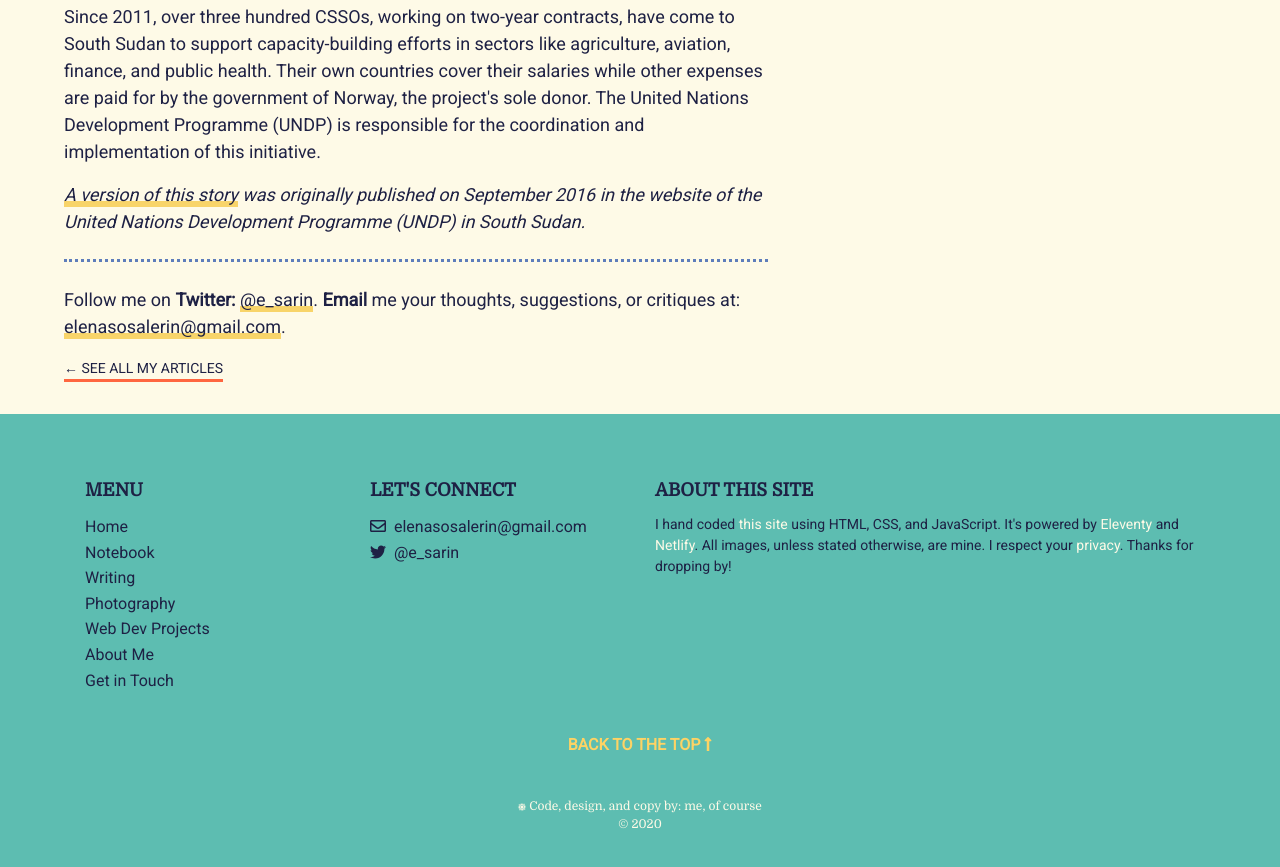
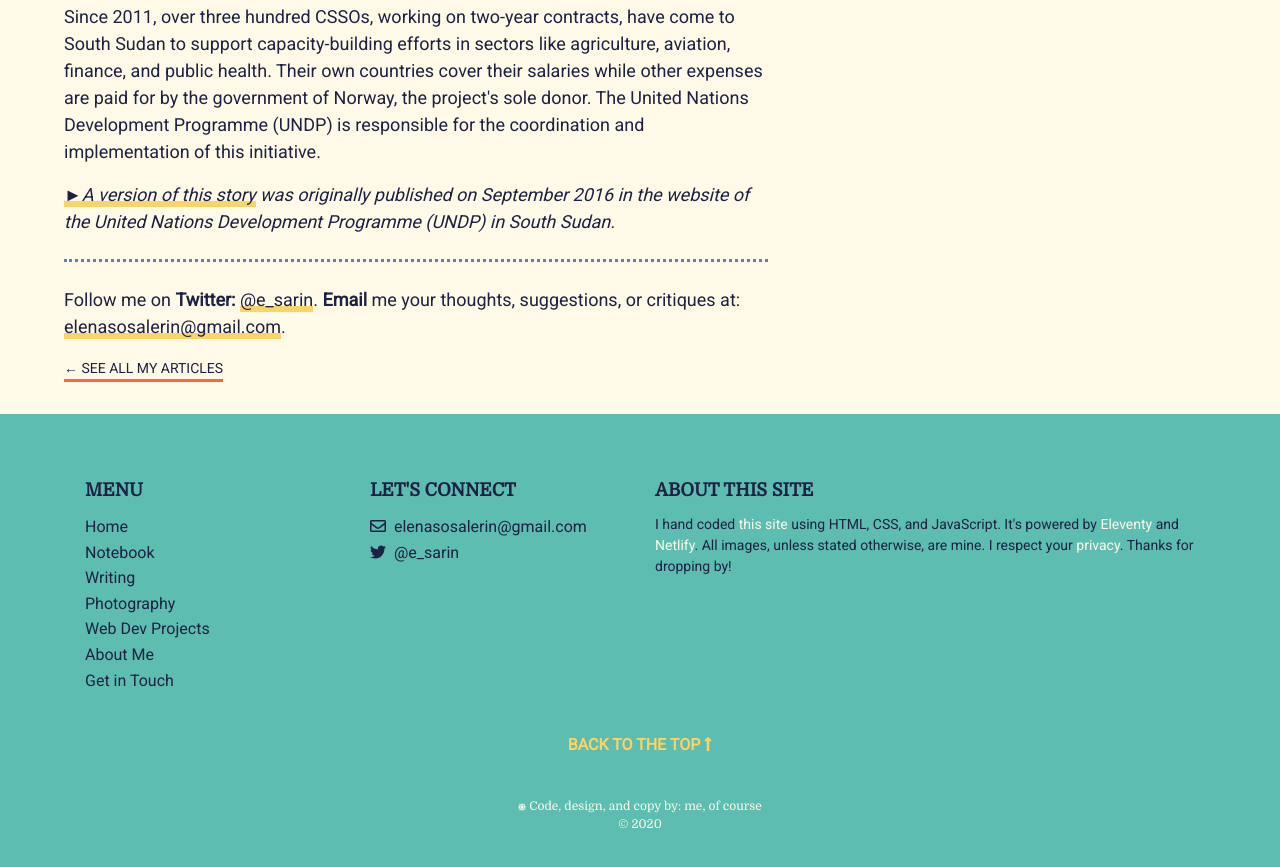
Before and after one commit to esarin7/elenasosalerin.com, an Eleventy site: page articles/setting-up-a-veterinary-diagnostic-laboratory-in-juba-south-sudan.md in a window 1280 px wide. Shown: the part 4384-5251 px from the top of the page. Built offline with nearby package versions, Linux system fonts and the light colour scheme; Eleventy itself is replaced by a stand-in of ours; files that its build step writes are made by us from their sources.

Commit message:
added triangle to previously published section

```diff
--- a/articles/setting-up-a-veterinary-diagnostic-laboratory-in-juba-south-sudan.md
+++ b/articles/setting-up-a-veterinary-diagnostic-laboratory-in-juba-south-sudan.md
@@ -73,4 +73,4 @@ Their relationship is one of mentoring, coaching, and close collaboration.
 
 Since 2011, over three hundred CSSOs, working on two-year contracts, have come to South Sudan to support capacity-building efforts in sectors like agriculture, aviation, finance, and public health. Their own countries cover their salaries while other expenses are paid for by the government of Norway, the project's sole donor. The United Nations Development Programme (UNDP) is responsible for the coordination and implementation of this initiative.
 
-*A <a href="https://www.ss.undp.org/content/south_sudan/en/home/presscenter/articles/2016/09/29/dispatches-from-the-igad-regional-initiative-setting-up-a-veterinary-diagnostic-laboratory-in-juba-south-sudan.html" target="blank">version of this story</a> was originally published on September 2016 in the website of the United Nations Development Programme (UNDP) in South Sudan.*
+&#9658;*A <a href="https://www.ss.undp.org/content/south_sudan/en/home/presscenter/articles/2016/09/29/dispatches-from-the-igad-regional-initiative-setting-up-a-veterinary-diagnostic-laboratory-in-juba-south-sudan.html" target="blank">version of this story</a> was originally published on September 2016 in the website of the United Nations Development Programme (UNDP) in South Sudan.*
```
